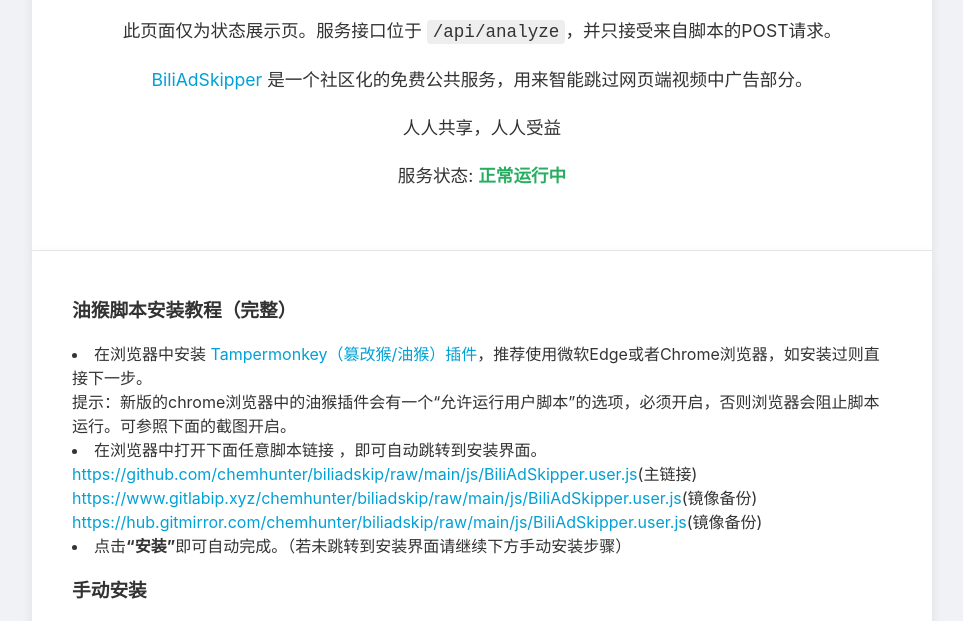
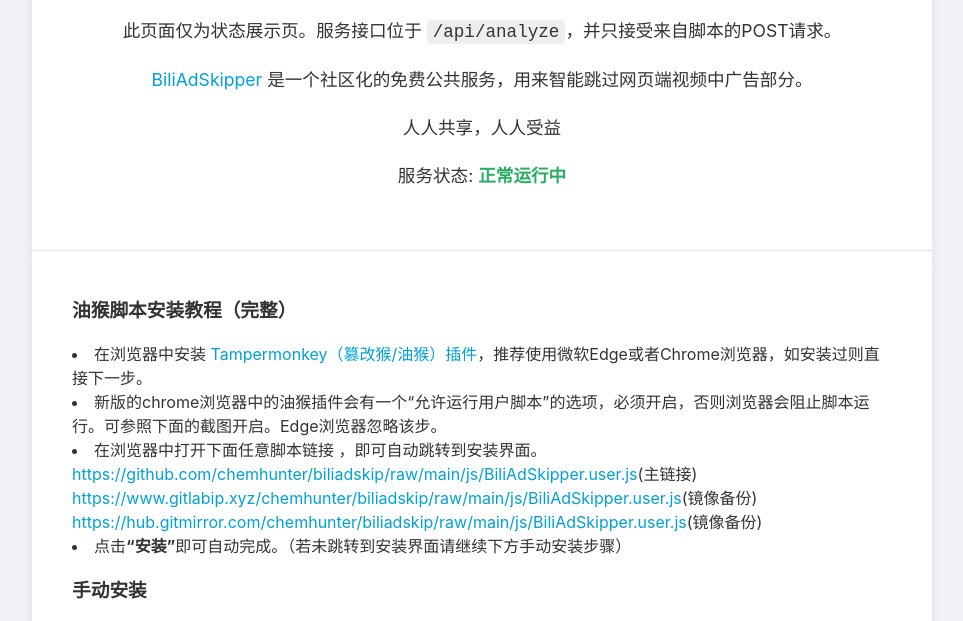
Before and after one commit to chemhunter/biliadskip, a website: page index.html in a window 1280 px wide. Shown: the part 155-776 px from the top of the page, without its empty margins (158-1121 px from the left). Drawn offline with Linux system fonts and the light colour scheme.

Commit message:
Update index.html

```diff
--- a/index.html
+++ b/index.html
@@ -81,8 +81,8 @@
 			</div>
 			<div class="guide">
 				<h3>油猴脚本安装教程（完整）</h3>
-				<li>在浏览器中安装 <a target="_blank" href="https://www.tampermonkey.net/">Tampermonkey（篡改猴/油猴）插件</a>，推荐使用微软Edge或者Chrome浏览器，如安装过则直接下一步。<br>
-				提示：新版的chrome浏览器中的油猴插件会有一个“允许运行用户脚本”的选项，必须开启，否则浏览器会阻止脚本运行。可参照下面的截图开启。</li>
+				<li>在浏览器中安装 <a target="_blank" href="https://www.tampermonkey.net/">Tampermonkey（篡改猴/油猴）插件</a>，推荐使用微软Edge或者Chrome浏览器，如安装过则直接下一步。</li>
+				<li>新版的chrome浏览器中的油猴插件会有一个“允许运行用户脚本”的选项，必须开启，否则浏览器会阻止脚本运行。可参照下面的截图开启。Edge浏览器忽略该步。</li>
 				<li>在浏览器中打开下面任意脚本链接 ，即可自动跳转到安装界面。
 					<a target="_blank" href="https://github.com/chemhunter/biliadskip/raw/main/js/BiliAdSkipper.user.js">https://github.com/chemhunter/biliadskip/raw/main/js/BiliAdSkipper.user.js</a>(主链接)<br>
 					<a target="_blank" href="https://www.gitlabip.xyz/chemhunter/biliadskip/raw/main/js/BiliAdSkipper.user.js">https://www.gitlabip.xyz/chemhunter/biliadskip/raw/main/js/BiliAdSkipper.user.js</a>(镜像备份)
```
